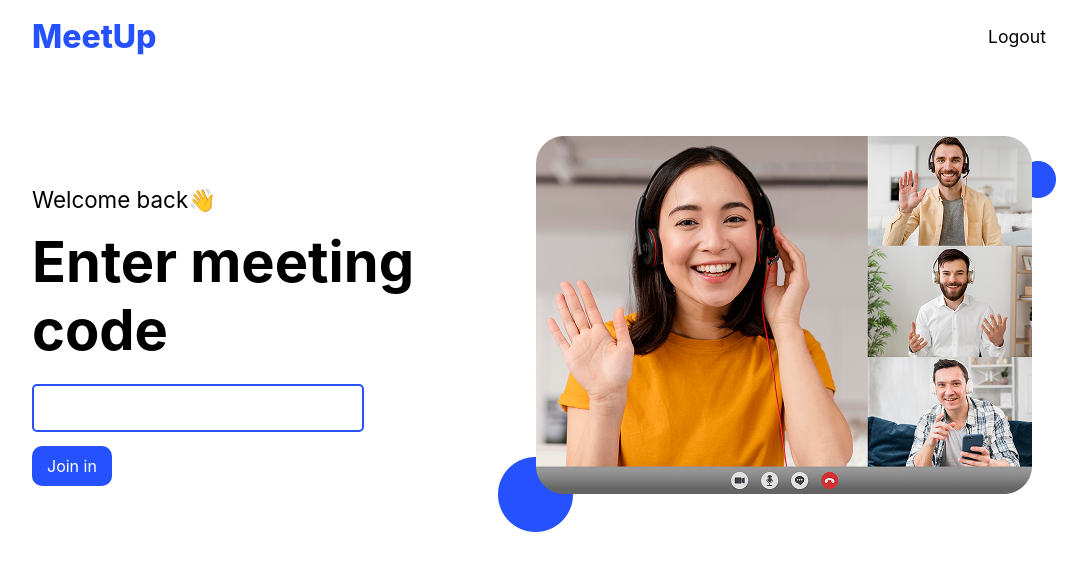
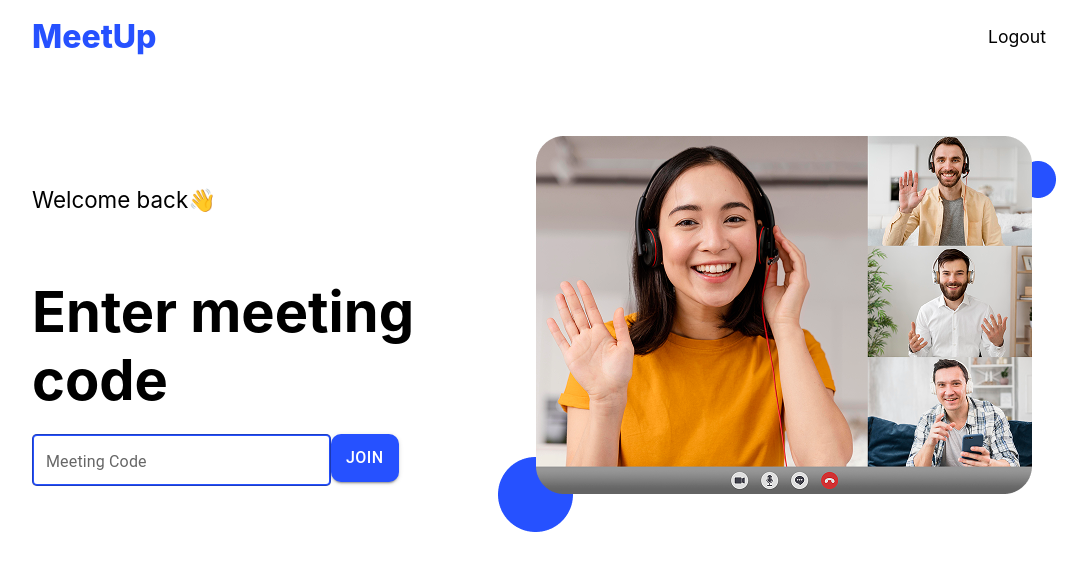
Before and after one commit to asthaaaa-aa/MeetUp, a React (Create React App) app in the folder frontend/: page /home in a window 1280 px wide. Shown: the top 570 px of the page, without its empty margins (96-1183 px from the left). Built offline with nearby package versions, Linux system fonts and the light colour scheme; sample sign-in values are in the browser's storage; the HTML template or start-up script is replaced by a standard one.

Commit message:
Changed frontend

```diff
--- a/frontend/src/pages/HomePage.jsx
+++ b/frontend/src/pages/HomePage.jsx
@@ -26,15 +26,11 @@ function HomePage() {
           <p>Welcome back👋</p>
           <div className="hero-heading">
             <h1>Enter meeting code</h1> <br />
-            <input
-              onChange={(e) => setMeetingCode(e.target.value)}
-              id="outlined-basic"
-              label="Meeting Code"
-              type="text "
-            />
+            <TextField onChange={e => setMeetingCode(e.target.value)} id="outlined-basic" label="Meeting Code" variant="outlined" />
+                <Button onClick={handleJoinVideoCall} variant='contained'>Join</Button>
             {/* <TextField  variant="outlined" /> */}
           </div>
-          <button onClick={handleJoinVideoCall}>Join in</button>
+          {/* <button onClick={handleJoinVideoCall}>Join in</button> */}
         </div>
         <div className="hero-img">
           <img src="hero-img.png" alt="" />
```
